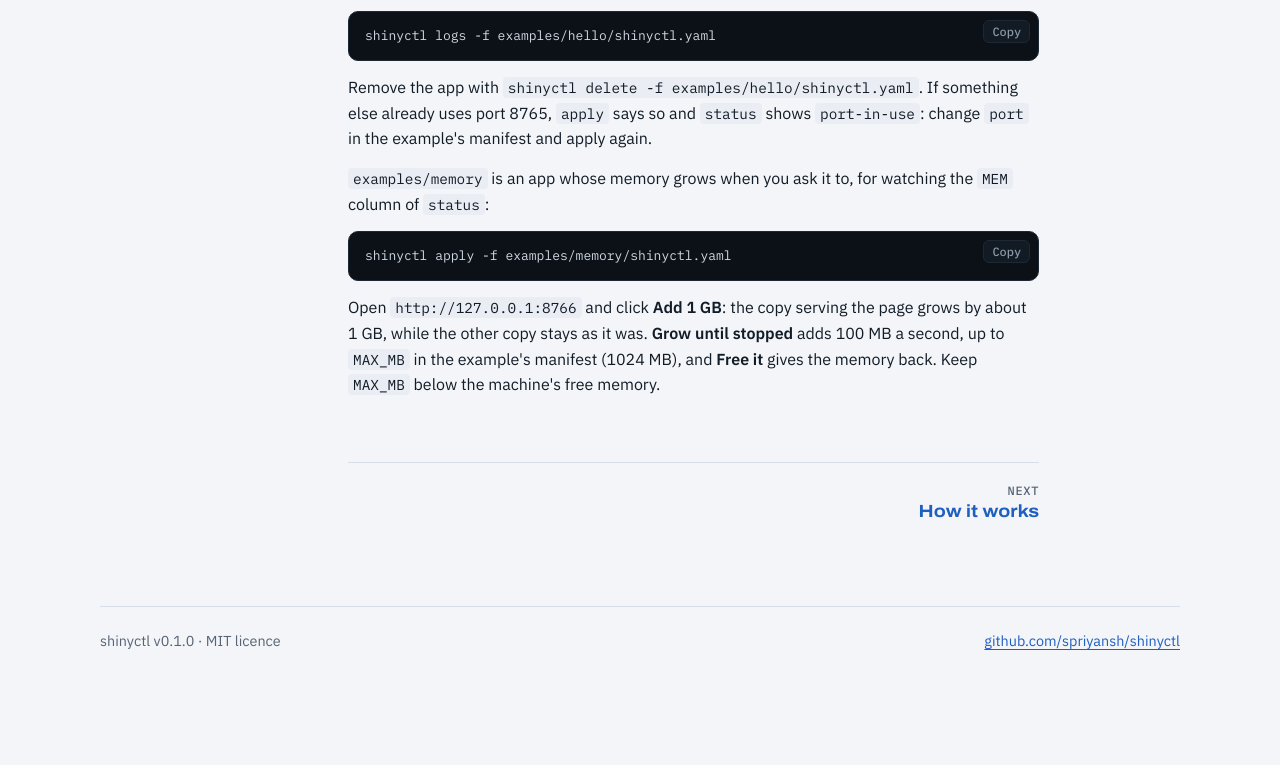
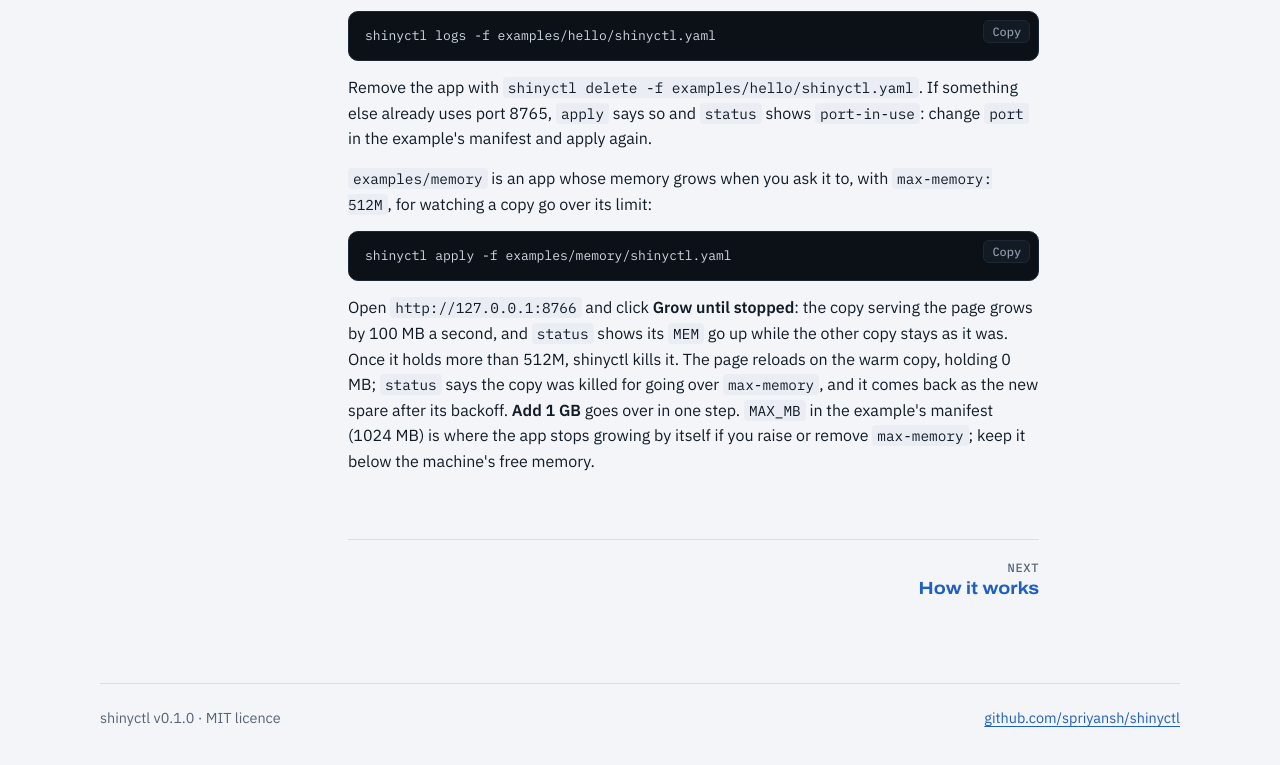
Before and after one commit to spriyansh/shinyctl, a plain HTML site: page site/install.html in a window 1280 px wide. Shown: the part 3023-3788 px from the top of the page. Before the commit the page ends 3723 px from the top, so only its background shows below. Drawn offline with Linux system fonts and the light colour scheme.

Commit message:
docs: describe the memory example and max-memory on the site's install and production pages

```diff
--- a/site/install.html
+++ b/site/install.html
@@ -115,9 +115,9 @@ Memory: 195M in 2 R processes (1 warm), plus 37M for the load balancer.</code></
 <p>Open <code>http://127.0.0.1:8765</code> and click <b>Crash this app</b>. The page moves to the other copy within about a second: it reloads by itself and shows that copy's process ID. The crashed copy restarts a few seconds later and becomes the spare, so the roles in <code>status</code> have swapped. To see what both copies printed, including the crash:</p>
 <pre><code>shinyctl logs -f examples/hello/shinyctl.yaml</code></pre>
 <p>Remove the app with <code>shinyctl delete -f examples/hello/shinyctl.yaml</code>. If something else already uses port 8765, <code>apply</code> says so and <code>status</code> shows <code>port-in-use</code>: change <code>port</code> in the example's manifest and apply again.</p>
-<p><code>examples/memory</code> is an app whose memory grows when you ask it to, for watching the <code>MEM</code> column of <code>status</code>:</p>
+<p><code>examples/memory</code> is an app whose memory grows when you ask it to, with <code>max-memory: 512M</code>, for watching a copy go over its limit:</p>
 <pre><code>shinyctl apply -f examples/memory/shinyctl.yaml</code></pre>
-<p>Open <code>http://127.0.0.1:8766</code> and click <b>Add 1 GB</b>: the copy serving the page grows by about 1 GB, while the other copy stays as it was. <b>Grow until stopped</b> adds 100 MB a second, up to <code>MAX_MB</code> in the example's manifest (1024 MB), and <b>Free it</b> gives the memory back. Keep <code>MAX_MB</code> below the machine's free memory.</p>
+<p>Open <code>http://127.0.0.1:8766</code> and click <b>Grow until stopped</b>: the copy serving the page grows by 100 MB a second, and <code>status</code> shows its <code>MEM</code> go up while the other copy stays as it was. Once it holds more than 512M, shinyctl kills it. The page reloads on the warm copy, holding 0 MB; <code>status</code> says the copy was killed for going over <code>max-memory</code>, and it comes back as the new spare after its backoff. <b>Add 1 GB</b> goes over in one step. <code>MAX_MB</code> in the example's manifest (1024 MB) is where the app stops growing by itself if you raise or remove <code>max-memory</code>; keep it below the machine's free memory.</p>
 
 <nav class="pager" aria-label="Next page">
   <a class="next" href="how-it-works.html"><span>Next</span><b>How it works</b></a>
```
Also changed, not shown: site/production.html (+2 -2 lines).
